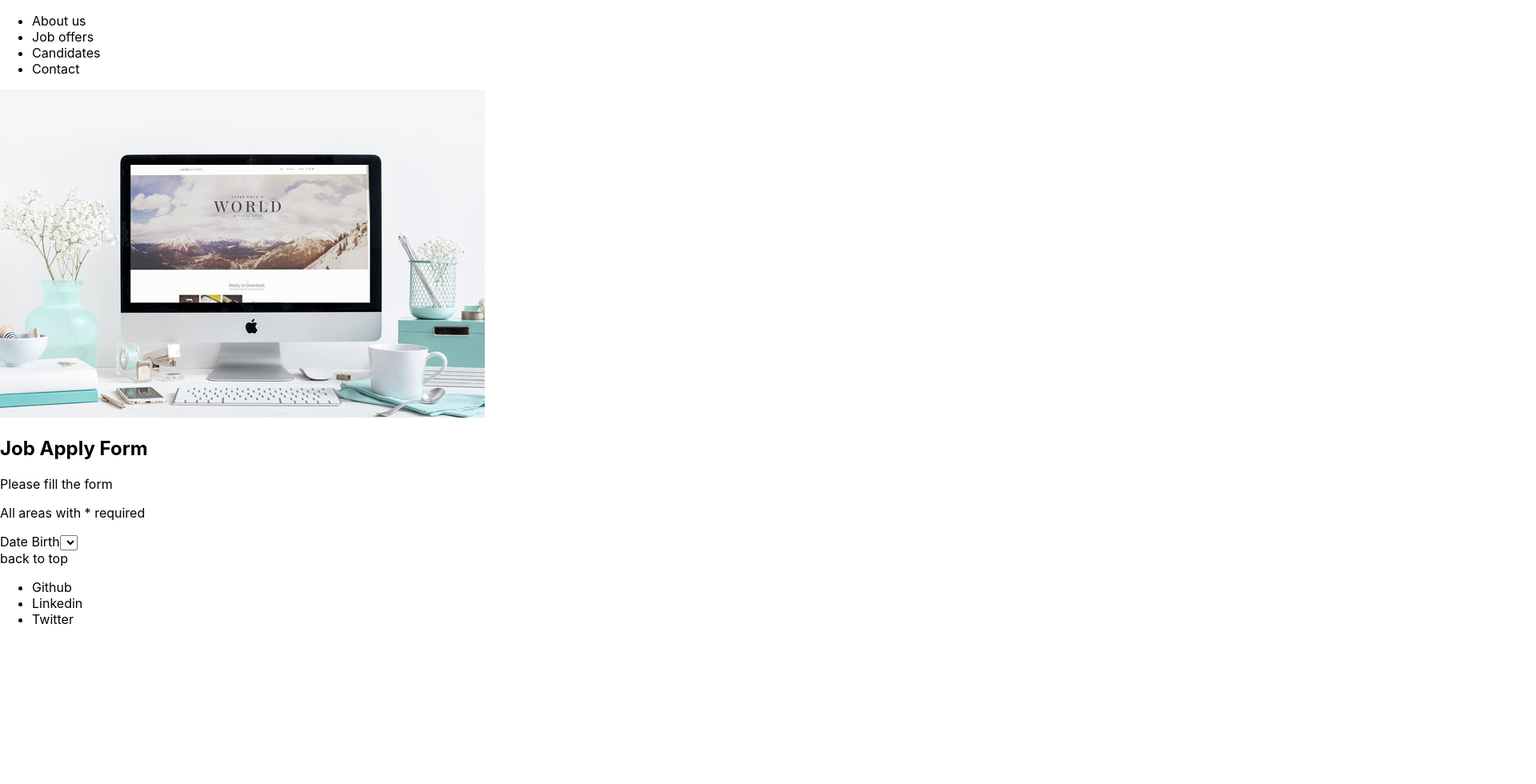
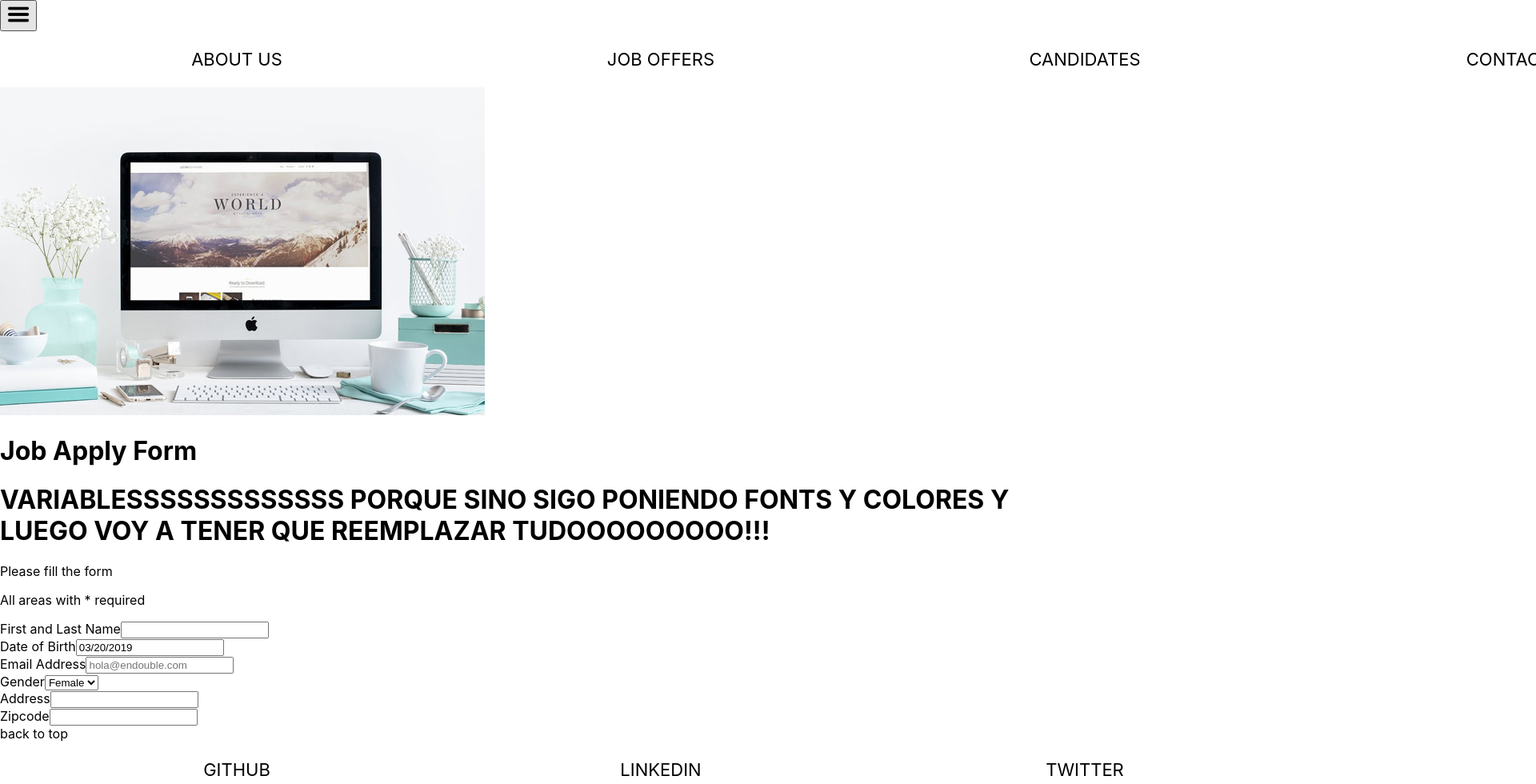
Before and after one commit to katia1802/job-apply-form, a React (Create React App) app: page / in a window 1280 px wide. Shown: the top 980 px of the page at 80% size, 1920 px wide, since content can reach past the window. Before the commit the page ends 800 px from the top, so only its background shows below. Built offline with nearby package versions, Linux system fonts and the light colour scheme.

Commit message:
Date Picker

```diff
--- a/package.json
+++ b/package.json
@@ -3,9 +3,12 @@
   "version": "0.1.0",
   "private": true,
   "dependencies": {
+    "bootstrap": "^4.3.1",
+    "moment": "^2.24.0",
     "node-sass": "^4.11.0",
     "prop-types": "^15.7.2",
     "react": "^16.8.4",
+    "react-datepicker": "^2.2.0",
     "react-dom": "^16.8.4",
     "react-router-dom": "^5.0.0",
     "react-scripts": "2.1.8"
--- a/src/App.js
+++ b/src/App.js
@@ -1,18 +1,37 @@
 import React, { Component } from "react";
 import "./App.scss";
-import Header from './components/header'
-import Form from './components/Form'
-import Footer from './components/Footer'
-
+import Header from "./components/Header";
+import Form from "./components/Form";
+import Footer from "./components/Footer";
 
 class App extends Component {
+  constructor(props) {
+    super(props);
+    this.state = {
+      hamburgerOpen: false
+    };
+    this.toggleHamburger = this.toggleHamburger.bind(this);
+  }
+
+  toggleHamburger(event) {
+    console.log("event target", event);
+    if (event.target.className.includes("Hamburger_icon")) {
+      this.setState({
+        hamburgerOpen: true
+      });
+    }
+  }
   render() {
     return (
       <div className="App">
-        <Header/>
         <body>
-          <Form/>
-          <Footer/>
+          <Header toggleHamburger={this.toggleHamburger} />
+          <main>
+            <Form />
+          </main>
+          <footer>
+            <Footer />
+          </footer>
         </body>
       </div>
     );
--- a/src/components/Footer/index.js
+++ b/src/components/Footer/index.js
@@ -3,7 +3,6 @@ import React, { Component } from 'react';
 class Footer extends Component {
     render() {
         return (
-            <footer>
             <div>
               <div>back to top</div>
               <nav>
@@ -14,7 +13,6 @@ class Footer extends Component {
                 </ul>
               </nav>
             </div>
-          </footer>
 
          );
     }
--- a/src/components/Form/index.js
+++ b/src/components/Form/index.js
@@ -1,28 +1,71 @@
-import React, { Component } from 'react';
+import React, { Component } from "react";
+import DatePicker from "react-datepicker";
+
+import "react-datepicker/dist/react-datepicker.css";
+// import "bootstrap/dist/css/bootstrap.min.css";
 
 class Form extends Component {
+  constructor(props) {
+    super(props);
+    this.state = {
+      startDate: new Date()
+    };
+    this.handleChange = this.handleChange.bind(this);
+    this.handleSubmit = this.handleSubmit.bind(this);
+  }
+
+  handleChange(date) {
+    this.setState({
+      startDate: date
+    });
+  }
+
+  handleSubmit(event) {
+    event.preventDefault();
+    let main = this.state.startDate;
+    console.log(main.format("L"));
+  }
+
   render() {
     return (
+      <div className="main">
+        <h1 className="main--form-title">Job Apply Form</h1>
+        <h1>
+          {" "}
+          VARIABLESSSSSSSSSSSSS PORQUE SINO SIGO PONIENDO FONTS Y COLORES Y
+          LUEGO VOY A TENER QUE REEMPLAZAR TUDOOOOOOOOO!!!
+        </h1>
 
-            <main>
+        <p className="main--form-text">Please fill the form </p>
+        <p className="main--form-subtext">
+          All areas with <span className="main--form-asterik">*</span> required
+        </p>
+        <form onSubmit={this.handleSubmit} className="form">
           <div>
-              <h2>Job Apply Form</h2>
-              <p>Please fill the form </p>
-              <p>
-                All areas with <span>*</span> required
-              </p>
-              <form>
+            <label>First and Last Name</label>
+            <input />
+          </div>
+
+          <div className="form--birthdate">
+            <label>Date of Birth</label>
+
+            <DatePicker
+            selected={this.state.startDate}
+            onChange={this.handleChange}
+            // name="startDate"
+            // dateFormat= "MM/DD/YYYY"
+            />
+          </div>
           <div>
-                  <label>Date Birth</label>
-                  <select />
-                </div>
-                {/* <div>
-                  <label>email address</label>
-                  <input>holi</input>
+            <label>Email Address</label>
+            <input placeholder="hola@endouble.com" />
           </div>
           <div>
             <label>Gender</label>
-                  <select />
+            <select>
+              <option>Female</option>
+              <option>Male</option>
+            </select>
           </div>
           <div>
             <label>Address</label>
@@ -30,12 +73,10 @@ class Form extends Component {
           </div>
           <div>
             <label>Zipcode</label>
-                  <input>OJO VALOR NUMERICO</input>
-                </div> */}
+            <input type="number" />
+          </div>
         </form>
       </div>
-          </main>
-
     );
   }
 }
--- a/src/components/Header/Header.scss
+++ b/src/components/Header/Header.scss
@@ -0,0 +1,15 @@
+ul{
+    width: 100%;
+    list-style: none;
+    display: grid;
+    text-align: center;
+    grid-template-columns: repeat(4, 40%);
+    grid-gap: 18px; //si la pantalla se pone bailonga toquetear el gap
+    font-size: 22px;
+    text-transform: uppercase;
+}
+
+.Hamburger_icon{
+    height: 30px;
+    width: auto;
+}
--- a/src/components/Header/index.js
+++ b/src/components/Header/index.js
@@ -1,27 +1,32 @@
-import React, {Component}from 'react';
-import Workspace from '../../images/Workspace.jpg'
-
+import React, { Component } from "react";
+import Workspace from "../../images/Workspace.jpg";
+import "./Header.scss";
+import Hamburger from '../../images/Hamburger_icon.svg.png'
+import './Header.scss'
 
 class Header extends Component {
   render() {
+    // const {toggleHamburger}= this.props
     return (
+      <div>
+        <header>
+          <button><img className="Hamburger_icon" alt="" src={Hamburger}/></button>
 
-            <header>
-            <nav>
+          <div>
             <ul>
               <li>About us</li>
               <li>Job offers</li>
               <li>Candidates</li>
               <li>Contact</li>
             </ul>
-            </nav>
+          </div>
           <section>
             <div>
               <img alt="" src={Workspace} />
             </div>
           </section>
         </header>
-
+      </div>
     );
   }
 }
```
Also changed, not shown: src/images/Hamburger_icon.svg.png (added), 1 other file (tests, documents, lock files or other folders). Lines whose indentation alone changed are shown as unchanged.
